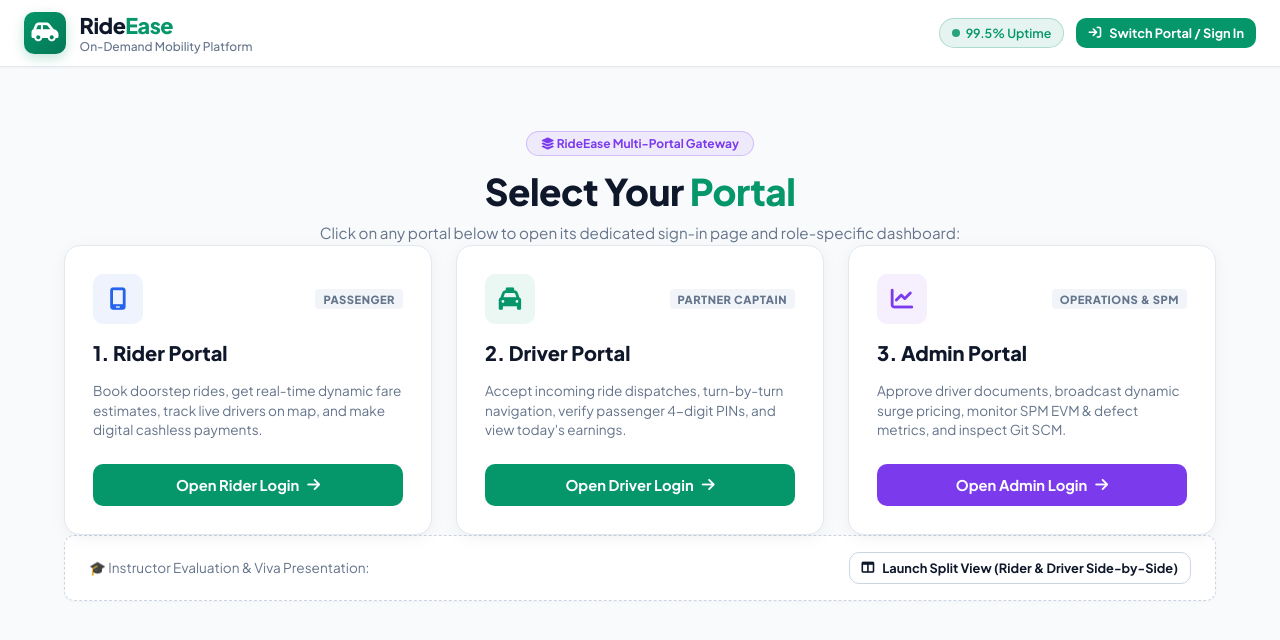
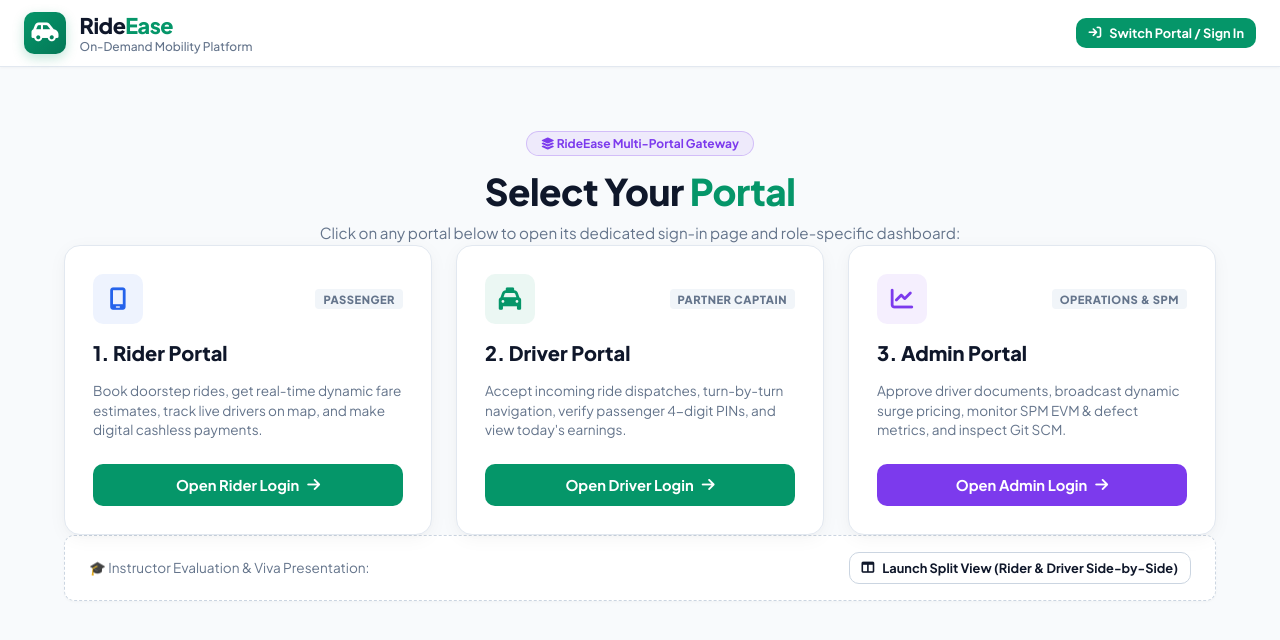
Before and after one commit to Jiyaa2506/RideEase_SPM, a website: page public/index.html in a window 1280 px wide. Drawn offline with nearby package versions, Linux system fonts and the light colour scheme; no server answers.

Commit message:
Initial folder commit

```diff
--- a/public/index.html
+++ b/public/index.html
@@ -51,9 +51,7 @@
 
       <!-- Right SPM & User Session Controls -->
       <div class="nav-badges">
-        <div class="badge badge-health" id="healthBadge" title="NFR-3 Availability: 99.5% Conformance">
-          <span class="status-dot"></span> 99.5% Uptime
-        </div>
+
 
         <!-- Active User Profile Pill -->
         <div id="navUserProfile" style="display:none; align-items:center; gap:0.5rem;">
```
